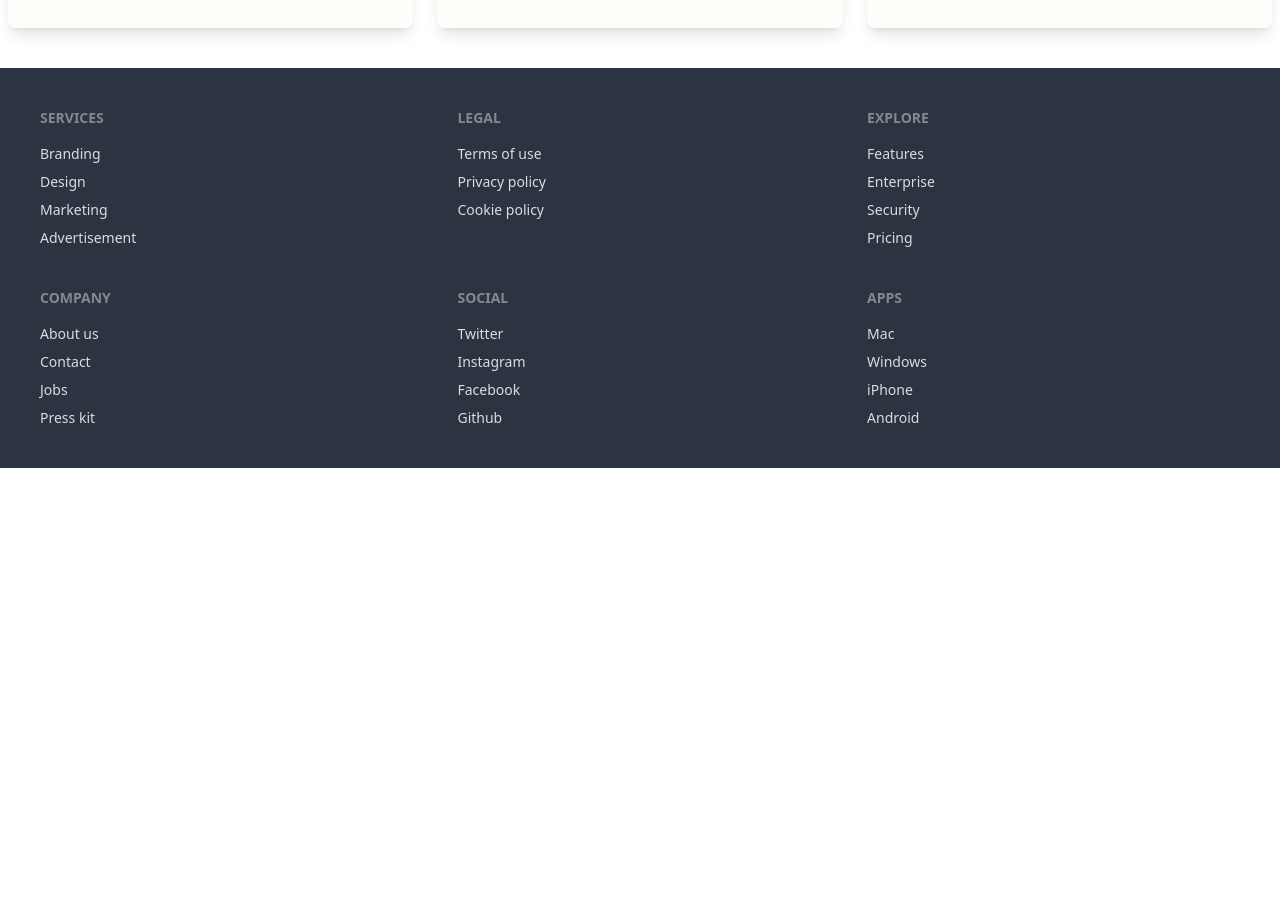
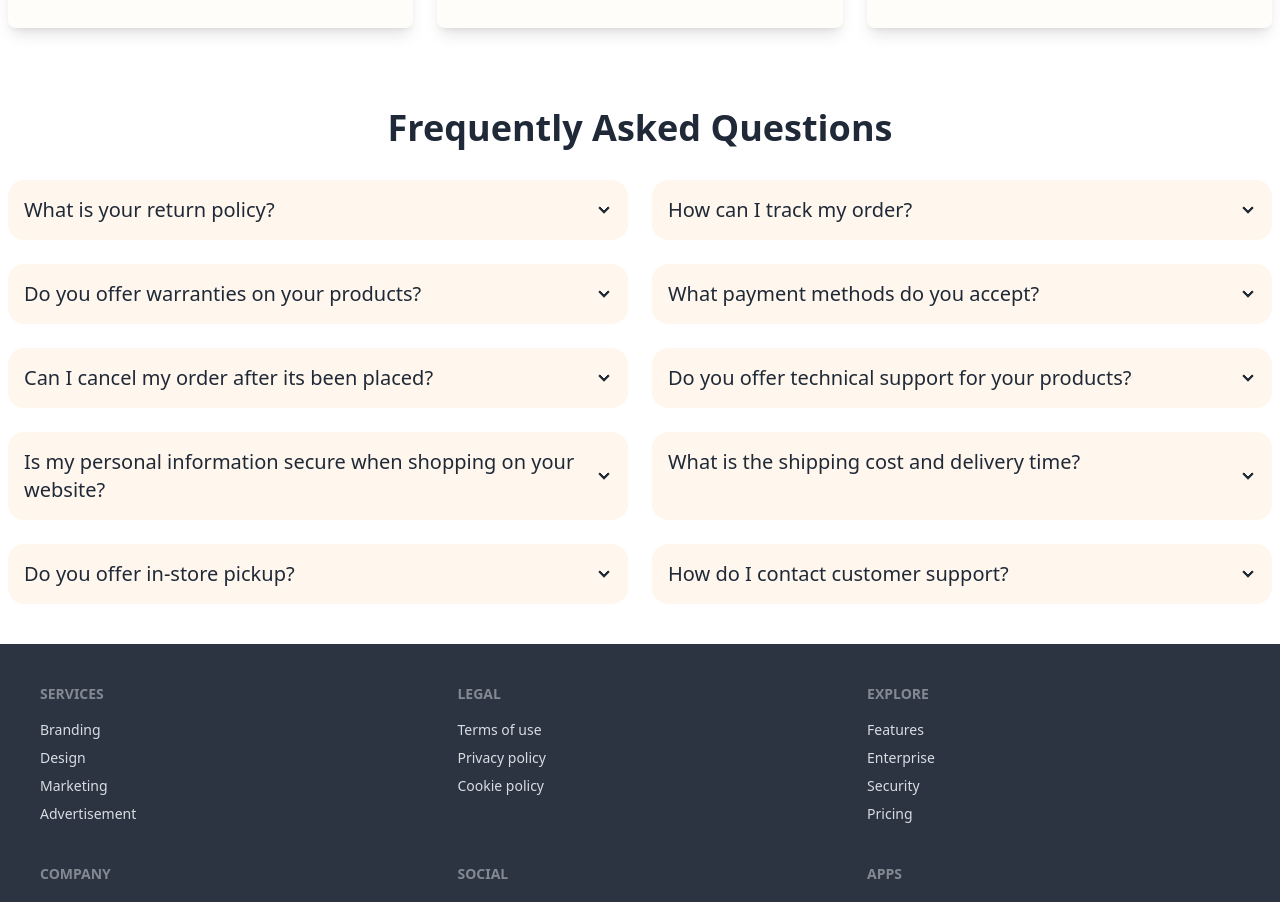
Before and after one commit to Mehedy-Tanvir/brand-shop-client, a React (Vite) app: page / in a window 1280 px wide. Shown: the part 1716-2618 px from the top of the page. Before the commit the page ends 2184 px from the top, so only its background shows below. Built offline with nearby package versions, Linux system fonts and the light colour scheme; no server answers.

Commit message:
faq section added

```diff
--- /dev/null
+++ b/src/Components/FAQ/Faq.jsx
@@ -0,0 +1,137 @@
+const Faq = () => {
+  return (
+    <div className="container px-2 mx-auto mt-20 mb-10">
+      <h1 className="text-4xl font-semibold text-center">
+        Frequently Asked Questions
+      </h1>
+      <div className="grid grid-cols-1 gap-6 mt-8 md:grid-cols-2">
+        <div className="collapse collapse-arrow bg-orange-50">
+          <input type="radio" name="my-accordion-2" />
+          <div className="text-xl font-medium collapse-title">
+            What is your return policy?
+          </div>
+          <div className="collapse-content">
+            <p>
+              Our return policy allows you to return products within 30 days of
+              purchase. The item must be in its original condition and
+              packaging.
+            </p>
+          </div>
+        </div>
+        <div className="collapse collapse-arrow bg-orange-50">
+          <input type="radio" name="my-accordion-2" />
+          <div className="text-xl font-medium collapse-title">
+            How can I track my order?
+          </div>
+          <div className="collapse-content">
+            <p>
+              You can track your order by logging into your account on our
+              website. We also provide tracking information via email.
+            </p>
+          </div>
+        </div>
+        <div className="collapse collapse-arrow bg-orange-50">
+          <input type="radio" name="my-accordion-2" />
+          <div className="text-xl font-medium collapse-title">
+            Do you offer warranties on your products?
+          </div>
+          <div className="collapse-content">
+            <p>
+              Yes, we offer warranties on most of our electronic products. The
+              warranty duration varies by product and is specified on the
+              product page.
+            </p>
+          </div>
+        </div>
+        <div className="collapse collapse-arrow bg-orange-50">
+          <input type="radio" name="my-accordion-2" />
+          <div className="text-xl font-medium collapse-title">
+            What payment methods do you accept?
+          </div>
+          <div className="collapse-content">
+            <p>
+              We accept various payment methods, including credit/debit cards,
+              PayPal, and online payment gateways.
+            </p>
+          </div>
+        </div>
+        <div className="collapse collapse-arrow bg-orange-50">
+          <input type="radio" name="my-accordion-2" />
+          <div className="text-xl font-medium collapse-title">
+            Can I cancel my order after its been placed?
+          </div>
+          <div className="collapse-content">
+            <p>
+              You can cancel your order before it has been shipped. Please
+              contact our customer support for assistance.
+            </p>
+          </div>
+        </div>
+        <div className="collapse collapse-arrow bg-orange-50">
+          <input type="radio" name="my-accordion-2" />
+          <div className="text-xl font-medium collapse-title">
+            Do you offer technical support for your products?
+          </div>
+          <div className="collapse-content">
+            <p>
+              Yes, we provide technical support for our products. You can reach
+              our support team via phone or email.
+            </p>
+          </div>
+        </div>
+        <div className="collapse collapse-arrow bg-orange-50">
+          <input type="radio" name="my-accordion-2" />
+          <div className="text-xl font-medium collapse-title">
+            Is my personal information secure when shopping on your website?
+          </div>
+          <div className="collapse-content">
+            <p>
+              Yes, we take data security seriously. Our website uses encryption
+              to protect your personal information.
+            </p>
+          </div>
+        </div>
+        <div className="collapse collapse-arrow bg-orange-50">
+          <input type="radio" name="my-accordion-2" />
+          <div className="text-xl font-medium collapse-title">
+            What is the shipping cost and delivery time?
+          </div>
+          <div className="collapse-content">
+            <p>
+              Shipping costs and delivery times vary based on your location and
+              the selected shipping method. You can find detailed information at
+              checkout.
+            </p>
+          </div>
+        </div>
+        <div className="collapse collapse-arrow bg-orange-50">
+          <input type="radio" name="my-accordion-2" />
+          <div className="text-xl font-medium collapse-title">
+            Do you offer in-store pickup?
+          </div>
+          <div className="collapse-content">
+            <p>
+              Yes, we offer in-store pickup for select locations. You can choose
+              this option during checkout.
+            </p>
+          </div>
+        </div>
+        <div className="collapse collapse-arrow bg-orange-50">
+          <input type="radio" name="my-accordion-2" />
+          <div className="text-xl font-medium collapse-title">
+            How do I contact customer support?
+          </div>
+          <div className="collapse-content">
+            <p>
+              You can contact our customer support team through our Contact Us
+              page on the website, via email, or by phone. We are available to
+              assist you during business hours.
+            </p>
+          </div>
+        </div>
+      </div>
+    </div>
+  );
+};
+
+export default Faq;
--- a/src/Pages/Home/Home.jsx
+++ b/src/Pages/Home/Home.jsx
@@ -1,6 +1,7 @@
 import { useLoaderData } from "react-router-dom";
 import Banner from "../../Components/Banner/Banner";
 import BrandCard from "../../Components/BrandCard/BrandCard";
+import Faq from "../../Components/FAQ/Faq";
 
 const Home = () => {
   const brands = useLoaderData();
@@ -15,6 +16,7 @@ const Home = () => {
           <BrandCard key={idx} brand={brand}></BrandCard>
         ))}
       </div>
+      <Faq></Faq>
     </div>
   );
 };
```
